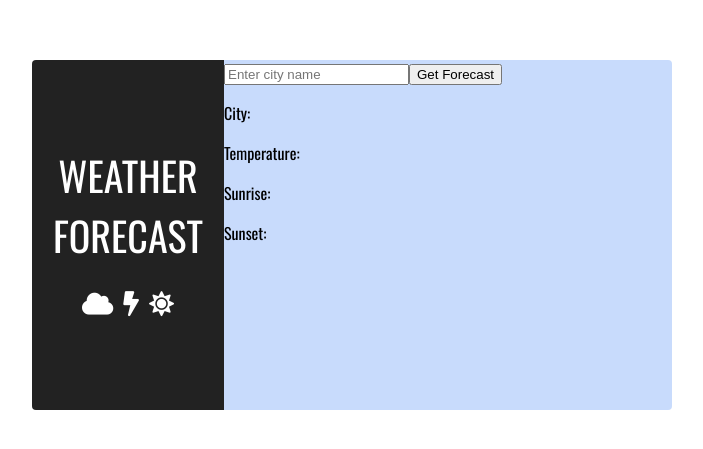
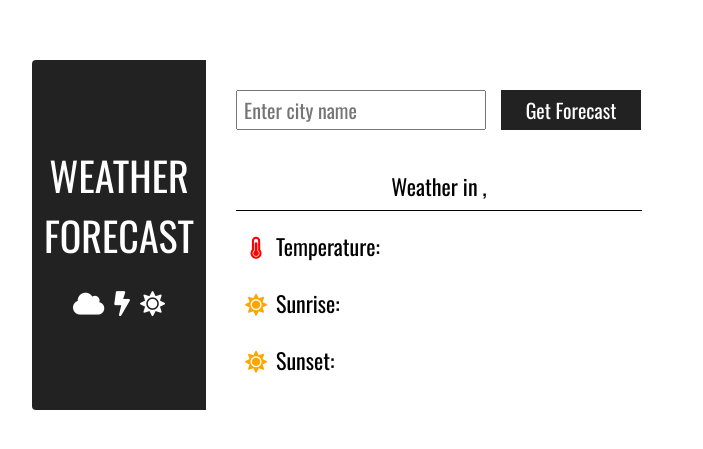
Before and after one commit to AlexDyksa/Weather-Forecast, a React (Create React App) app: page / in a window 1280 px wide. Shown: the part 165-614 px from the top of the page, without its empty margins (288-991 px from the left). Built offline with nearby package versions, Linux system fonts and the light colour scheme.

Commit message:
styled outcomes component

```diff
--- a/src/components/Form/index.js
+++ b/src/components/Form/index.js
@@ -1,4 +1,6 @@
 import React, { Component } from 'react';
+
+import './styles.css';
 
 class Form extends Component {
     handleSubmitForm = e => {
@@ -19,7 +21,10 @@ class Form extends Component {
                 let sunsetTimeTransformed = new Date(data.sys.sunset * 1000);
                 sunsetTimeTransformed = sunsetTimeTransformed.getHours() + ':' + sunsetTimeTransformed.getMinutes();
 
+                console.log(data);
+
                 return {
+                    code: data.sys.country,
                     city: data.name,
                     temp: data.main.temp,
                     sunrise: sunriseTimeTransformed,
--- a/src/components/Form/styles.css
+++ b/src/components/Form/styles.css
@@ -0,0 +1,33 @@
+.app__form {
+    display: flex;
+    align-items: center;
+}
+
+.app__search {
+    font-size: 20px;
+    padding: 6px 6px;
+    margin-right: 15px;
+    font-family: 'Oswald', sans-serif;
+    height: 40px;
+    box-sizing: border-box;
+    width: 250px;
+
+}
+
+.app__submit {
+    color: #fff;
+    font-size: 20px;
+    font-family: 'Oswald', sans-serif;
+    background-color: #222;
+    border: none;
+    /* padding: 10px; */
+    width: 140px;
+    outline: none;
+    height: 40px;
+    box-sizing: border-box;
+
+}
+
+.app__submit:hover {
+    background-color: #777;
+}
--- a/src/components/Main/styles.css
+++ b/src/components/Main/styles.css
@@ -1,5 +1,6 @@
 .main {
-    height: 100%;
+    /* height: 100%; */
     width: 70%;
-    background-color: rgb(200, 219, 252);
+    /* background-color: rgb(200, 219, 252); */
+    padding: 30px;
 }
--- a/src/components/Outcomes/index.js
+++ b/src/components/Outcomes/index.js
@@ -1,15 +1,42 @@
 import React from 'react';
+import FlipMove from 'react-flip-move';
+
+import './styles.css';
 
 const Outcomes = props => {
-    const { city, temp, sunrise, sunset } = props.data;
+    const { code, city, temp, sunrise, sunset } = props.data;
 
     return (
-        <div className="app__outcomes">
-            <p>City: {city}</p>
-            <p>Temperature: {temp}</p>
-            <p>Sunrise: {sunrise}</p>
-            <p>Sunset: {sunset}</p>
-        </div>
+        <FlipMove duration={150} easing="ease-out">
+            <div className="app__outcomes outcomes">
+                <div className="outcomes__title">
+                    Weather in
+                    <span>{city}</span>,
+                    {code}
+                </div>
+                <div className="outcomes__row">
+                    <div className="outcomes__icon">
+                        <i className="fas fa-thermometer-three-quarters"></i>
+                    </div>
+                    Temperature:
+                    <span>{temp}</span>
+                </div>
+                <div className="outcomes__row">
+                    <div className="outcomes__icon">
+                        <i className="fas fa-sun"></i>
+                    </div>
+                    Sunrise:
+                    <span>{sunrise}</span>
+                </div>
+                <div className="outcomes__row">
+                    <div className="outcomes__icon">
+                        <i className="fas fa-sun"></i>
+                    </div>
+                    Sunset:
+                    <span> {sunset}</span>
+                </div>
+            </div>
+        </FlipMove>
     );
 };
 
--- /dev/null
+++ b/src/components/Outcomes/styles.css
@@ -0,0 +1,49 @@
+.outcomes {
+    font-size: 22px;
+    margin-top: 30px;
+}
+
+.outcomes__title {
+    text-align: center;
+    position: relative;
+    margin-bottom: 15px;
+}
+
+.outcomes__title:after {
+    content: '';
+    display: block;
+    position: absolute;
+    left: 0;
+    right: 0;
+    height: 1px;
+    background-color: black;
+    top: 50px;
+
+}
+
+.outcomes__title span {
+    font-size: 30px;
+    margin-left: 5px;
+}
+
+.outcomes__row {
+    margin: 25px 0;
+}
+
+.outcomes__row:last-of-type {
+    margin-bottom: 0;
+}
+
+.outcomes__icon {
+    display: inline-block;
+    text-align: center;
+    width: 40px;
+}
+
+.outcomes .fa-thermometer-three-quarters {
+    color: red;
+}
+
+.outcomes .fa-sun {
+    color: orange;
+}
```
